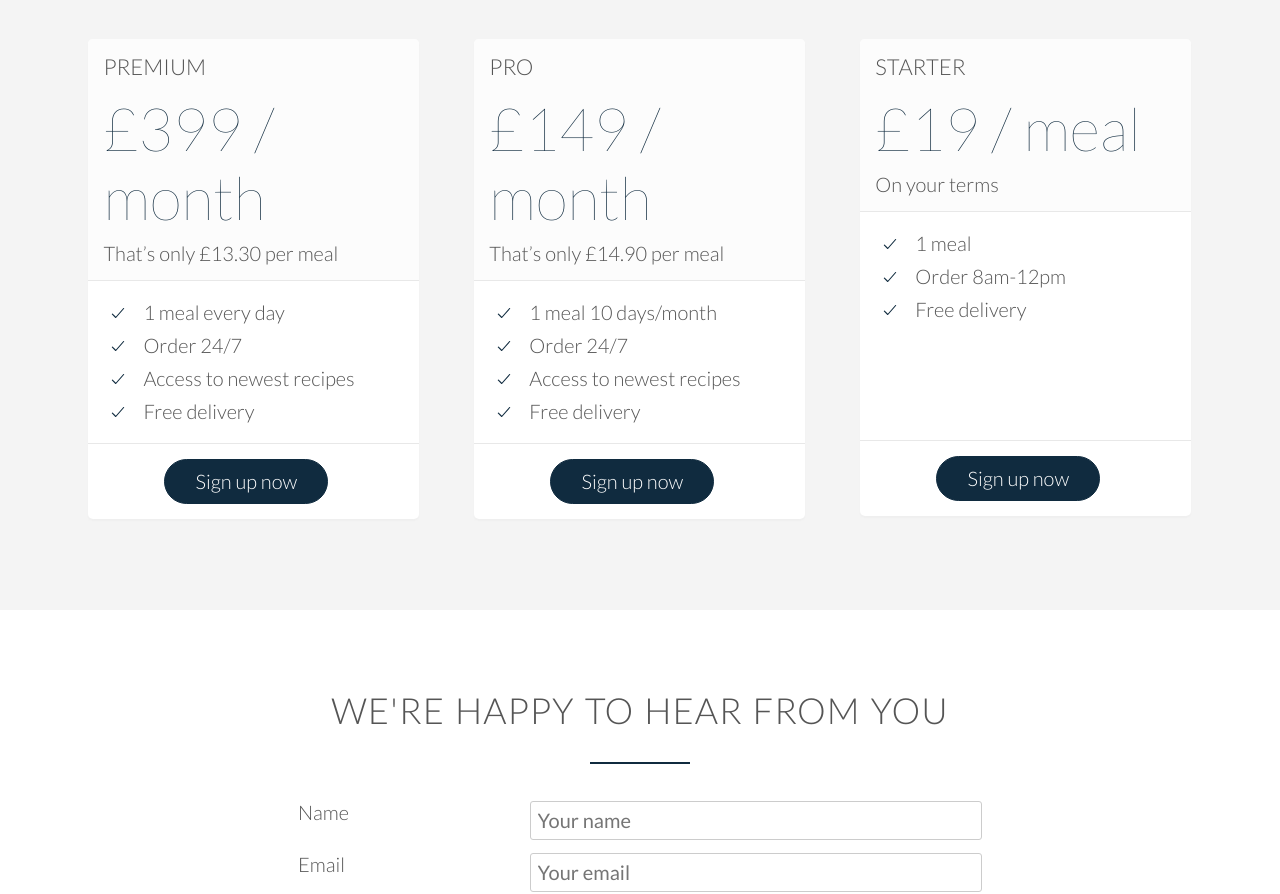
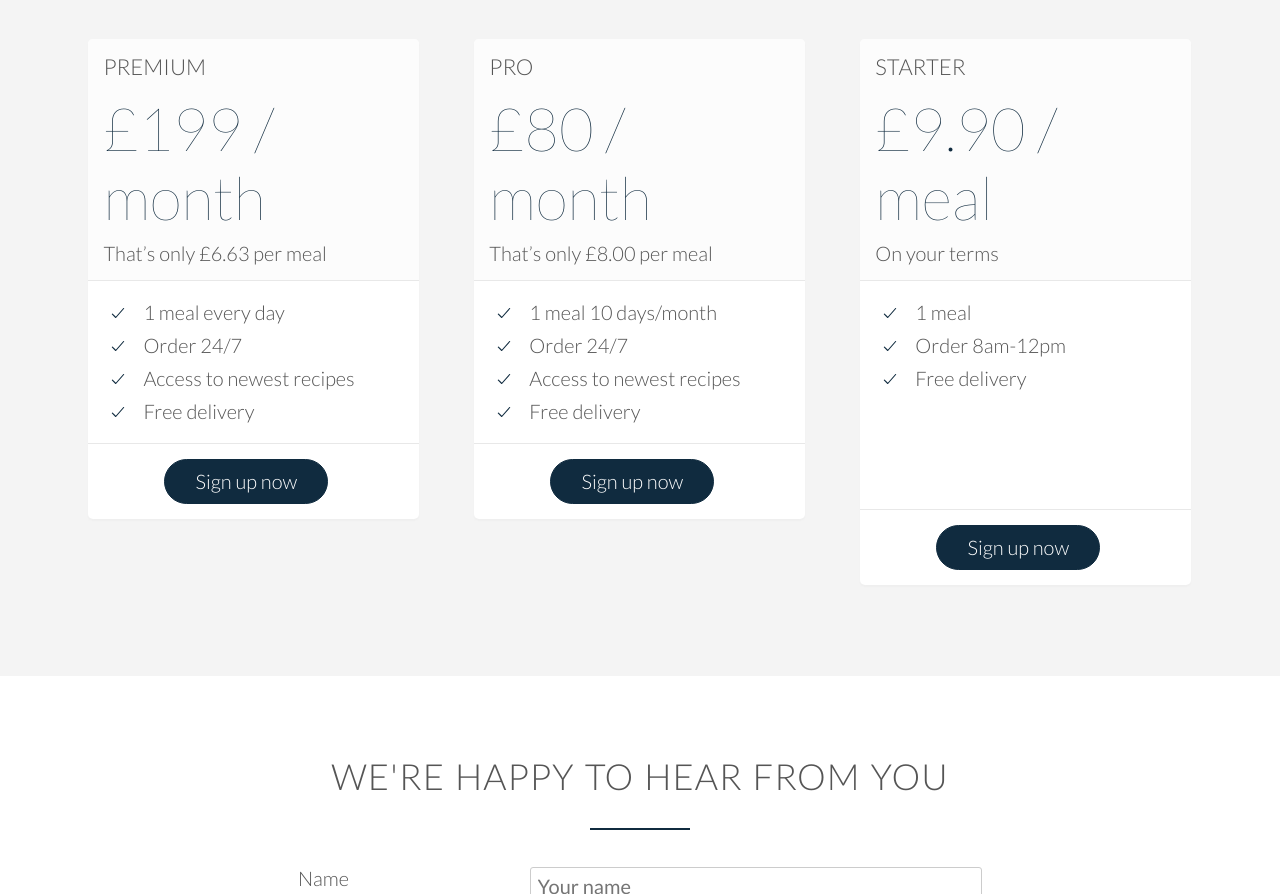
Before and after one commit to kieranhartley/Scran_Food_Delivery, a plain HTML site: page index.html in a window 1280 px wide. Shown: the part 4152-5046 px from the top of the page. Drawn offline with nearby package versions, Linux system fonts and the light colour scheme.

Commit message:
Add files via upload
Pricing changes

```diff
--- a/index.html
+++ b/index.html
@@ -258,8 +258,8 @@
                 <div class="plan-box">
                     <div>
                         <h3>Premium</h3>
-                        <p class="plan-price">£399 / month</p>
-                        <p class="plan-price-month">That’s only £13.30 per meal</p>
+                        <p class="plan-price">£199 / month</p>
+                        <p class="plan-price-month">That’s only £6.63 per meal</p>
                     </div>
                     <div>
                         <ul>
@@ -278,8 +278,8 @@
                 <div class="plan-box">
                     <div>
                         <h3>Pro</h3>
-                        <p class="plan-price">£149 / month</p>
-                        <p class="plan-price-month">That’s only £14.90 per meal</p>
+                        <p class="plan-price">£80 / month</p>
+                        <p class="plan-price-month">That’s only £8.00 per meal</p>
                     </div>
                     <div>
                         <ul>
@@ -298,7 +298,7 @@
                 <div class="plan-box">
                     <div>
                         <h3>Starter</h3>
-                        <p class="plan-price">£19 / meal</p>
+                        <p class="plan-price">£9.90 / meal</p>
                         <p class="plan-price-month">On your terms</p>
                     </div>
                     <div>
```
